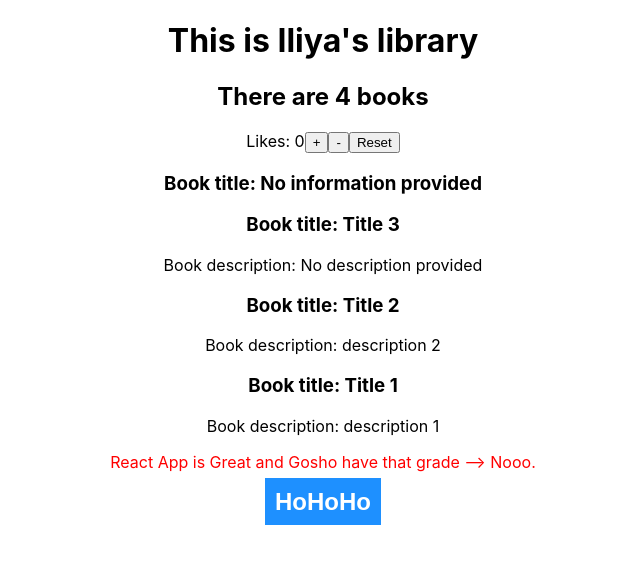
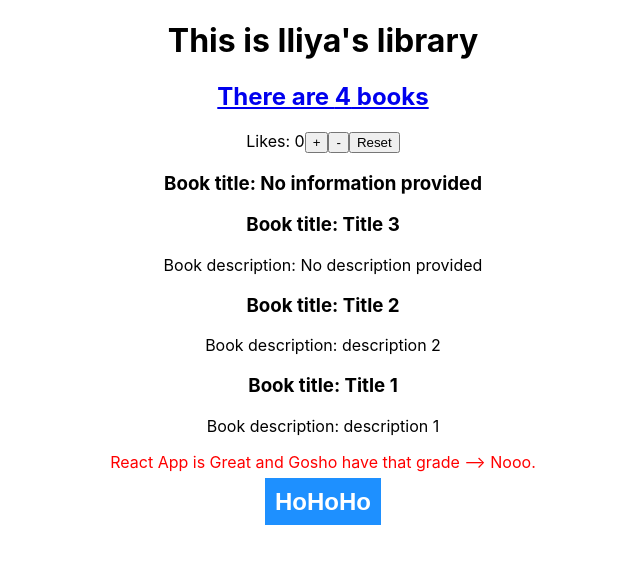
Before and after one commit to iltodbul/react_demo_exercises, a React (Create React App) app: page / in a window 1280 px wide. Shown: the top 564 px of the page, without its empty margins (317-957 px from the left). Built offline with nearby package versions, Linux system fonts and the light colour scheme; data requests are answered from the project's data file.

Commit message:
Add Router

```diff
--- a/package.json
+++ b/package.json
@@ -8,6 +8,7 @@
     "@testing-library/user-event": "^12.8.3",
     "react": "^17.0.2",
     "react-dom": "^17.0.2",
+    "react-router-dom": "^5.2.0",
     "react-scripts": "4.0.3",
     "web-vitals": "^1.1.2"
   },
--- a/src/App.js
+++ b/src/App.js
@@ -1,3 +1,5 @@
+import { Route, Switch, NavLink, Link } from 'react-router-dom';
+
 import './App.css';
 import './Footer.js';
 import './components/Heading';
@@ -6,6 +8,7 @@ import Main from './components/Main';
 import BookList from './components/BookList';
 import Likes from './components/Likes';
 import Footer from './Footer.js';
+import Book from './components/Book';
 
 const libraryOwner = 'Iliya';
 
@@ -19,14 +22,14 @@ const libraryOwner = 'Iliya';
 function App() {
   return (
     <div className="App">
-      <Heading name={libraryOwner}></Heading>
-      <Main />
-
-      <Likes />
-
-      <BookList />
-
-      <Footer />
+      <Route path="/" exact>
+        <Heading name={libraryOwner}></Heading>
+        <Main />
+        <Likes />
+        <BookList />
+        <Footer />
+      </Route>
+      <Route path="/book" component={Book}></Route>
     </div>
   );
 }
--- a/src/components/BookList.js
+++ b/src/components/BookList.js
@@ -1,4 +1,5 @@
 import React, { Component } from 'react';
+import { Route, Switch, NavLink, Link } from 'react-router-dom';
 
 import Book from './Book';
 
--- a/src/components/Main.js
+++ b/src/components/Main.js
@@ -1,4 +1,6 @@
 import React from 'react';
+import { Link } from 'react-router-dom';
+
 import { getBooks } from '../services/mainService.js';
 
 class Main extends React.Component {
@@ -11,17 +13,18 @@ class Main extends React.Component {
   }
 
   componentDidMount() {
-    getBooks()
-    .then((books) => {
+    getBooks().then((books) => {
       this.setState(() => ({ books }));
     });
   }
 
   render() {
     return (
-      <article>
-        <h2>There are {this.state.books.length} books</h2>
-      </article>
+      <Link to="/book">
+        <article>
+          <h2>There are {this.state.books.length} books</h2>
+        </article>
+      </Link>
     );
   }
 }
--- a/src/index.js
+++ b/src/index.js
@@ -3,10 +3,13 @@ import ReactDOM from 'react-dom';
 import './index.css';
 import App from './App';
 import reportWebVitals from './reportWebVitals';
+import { BrowserRouter as Router } from 'react-router-dom';
 
 ReactDOM.render(
   <React.StrictMode>
-    <App />
+    <Router>
+      <App />
+    </Router>
   </React.StrictMode>,
   document.getElementById('root')
 );
```
Also changed, not shown: 1 other file (tests, documents, lock files or other folders).
